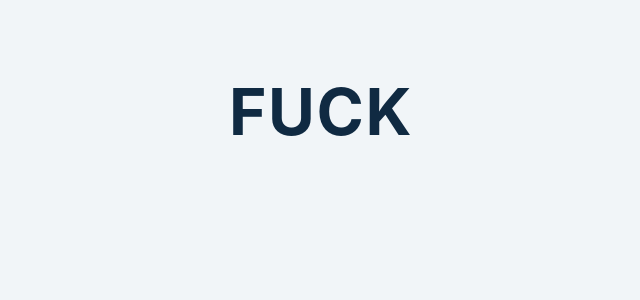
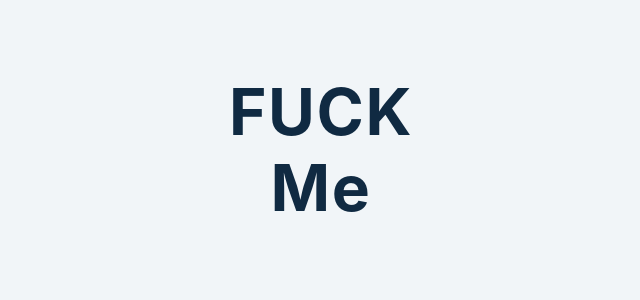
Before and after one commit to alivarastepour/react, a React (Create React App) app: page / in a window 1280 px wide. Shown: the top 300 px of the page, without its empty margins (319-959 px from the left). Built offline with nearby package versions, Linux system fonts and the light colour scheme.

Commit message:
render props(using other props)

```diff
--- a/src/tutorial/16-render-props/render-props.js
+++ b/src/tutorial/16-render-props/render-props.js
@@ -8,13 +8,13 @@ const Setup = () => {
 
 const App = () => {
     return (
-        <API render1={() => <h1>FUCK</h1>} render={() => <div>FUCK</div>}/>
+        <API value='me' render1={() => <h1>FUCK</h1>} render={() => <div>FUCK</div>}/>
     )
 }
 const API = (props) => {
     const [state,setState] = useState(false)
     return <>
-        <div>{state ? props.render() : props.render1()}</div>
+        <div>{state ? props.render() : props.render1()}<h1>{props.value}</h1></div>
     </>
 }
 
```
